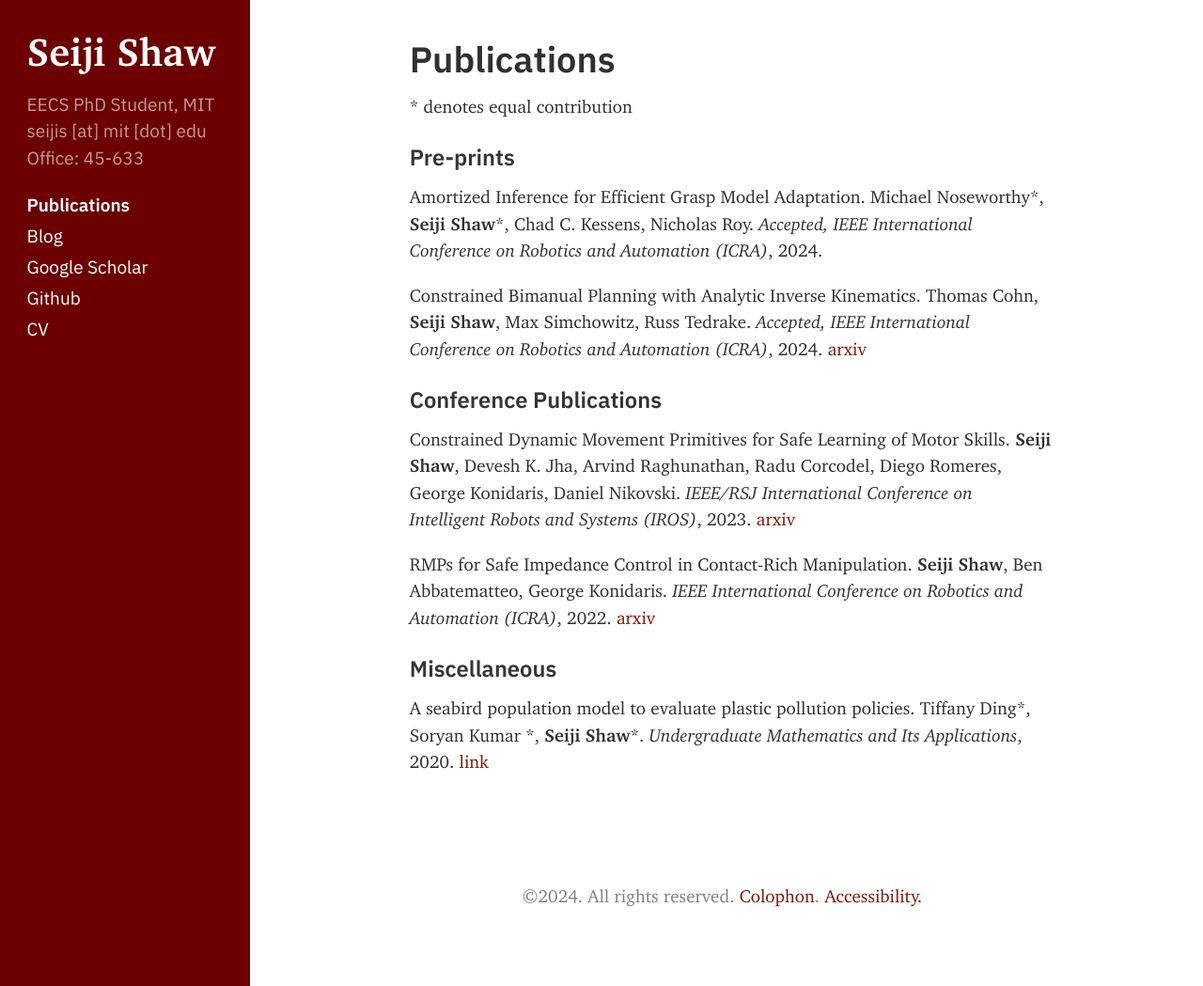
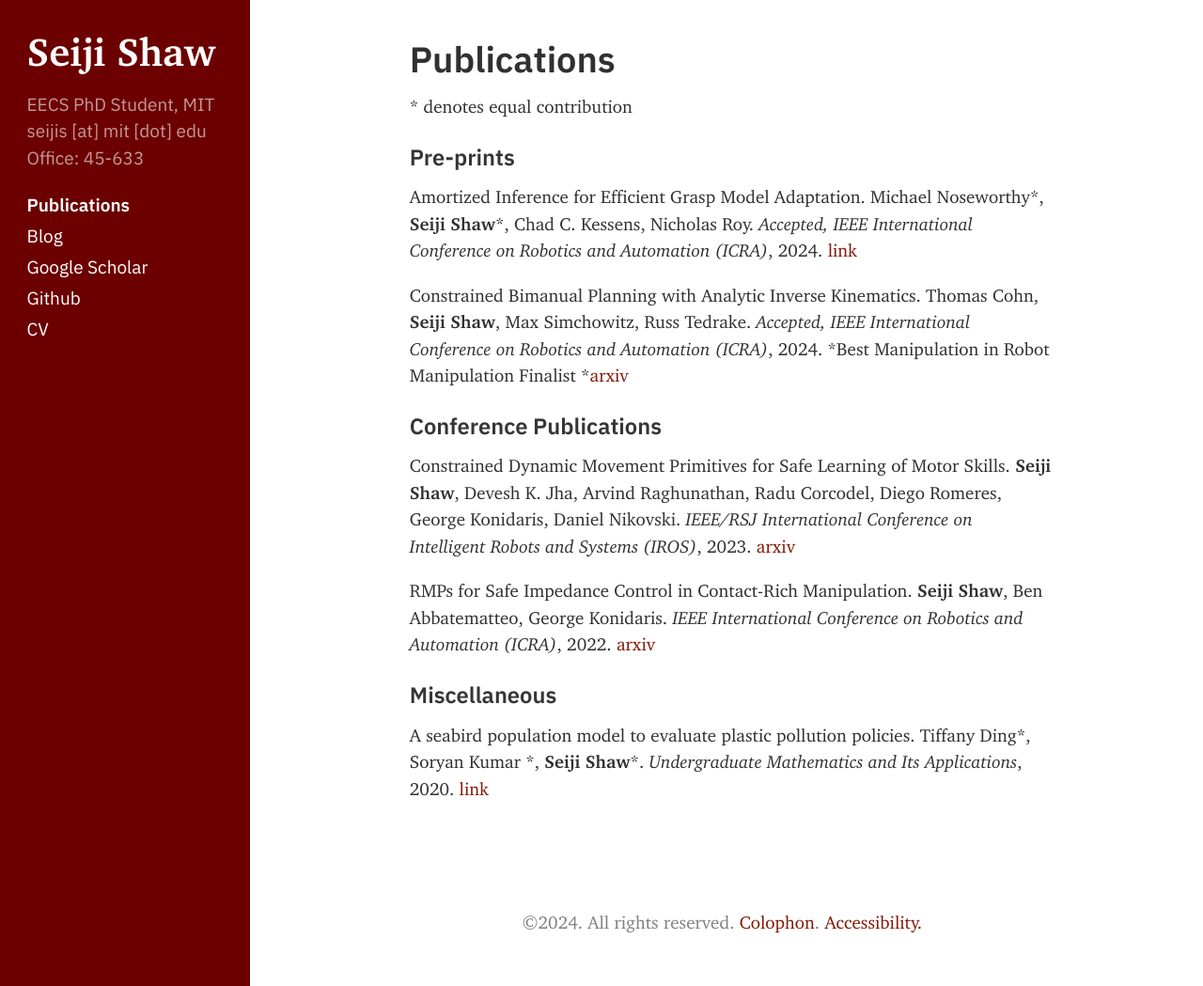
Before and after one commit to sageshoyu/sageshoyu.github.io, a Jekyll site: the page built from docs/publications.md, in a window 1280 px wide and 1049 px high. Shown: the whole window at 94% size. Built offline with Jekyll 4.4.1, drawn with Linux system fonts in a browser that asks for light colours; nearby versions of some CDN libraries.

Commit message:
icra updates

```diff
--- a/docs/publications.md
+++ b/docs/publications.md
@@ -8,9 +8,9 @@ norandombanner: true
 \* denotes equal contribution
 
 ### Pre-prints
-Amortized Inference for Efficient Grasp Model Adaptation. Michael Noseworthy\*, **Seiji Shaw**\*, Chad C. Kessens, Nicholas Roy. *Accepted, IEEE International Conference on Robotics and Automation (ICRA)*, 2024.
+Amortized Inference for Efficient Grasp Model Adaptation. Michael Noseworthy\*, **Seiji Shaw**\*, Chad C. Kessens, Nicholas Roy. *Accepted, IEEE International Conference on Robotics and Automation (ICRA)*, 2024. [link](http://groups.csail.mit.edu/rrg/papers/noseworthy_shaw_icra24.pdf)
 
-Constrained Bimanual Planning with Analytic Inverse Kinematics. Thomas Cohn, **Seiji Shaw**, Max Simchowitz, Russ Tedrake. *Accepted, IEEE International Conference on Robotics and Automation (ICRA)*, 2024. [arxiv](https://arxiv.org/abs/2309.08770)
+Constrained Bimanual Planning with Analytic Inverse Kinematics. Thomas Cohn, **Seiji Shaw**, Max Simchowitz, Russ Tedrake. *Accepted, IEEE International Conference on Robotics and Automation (ICRA)*, 2024. *Best Manipulation in Robot Manipulation Finalist *[arxiv](https://arxiv.org/abs/2309.08770)
 
 ### Conference Publications
 Constrained Dynamic Movement Primitives for Safe Learning of Motor Skills. **Seiji Shaw**, Devesh K. Jha, Arvind Raghunathan, Radu Corcodel, Diego Romeres, George Konidaris, Daniel Nikovski. *IEEE/RSJ International Conference on Intelligent Robots and Systems (IROS)*, 2023.
```
